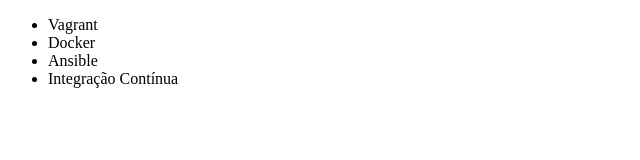
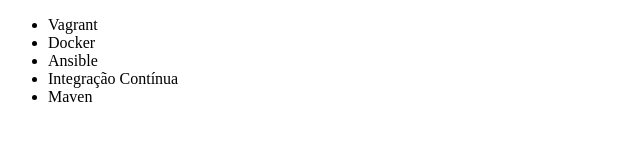
Before and after one commit to droveda/git-test, a plain HTML site: page index.html in a window 1280 px wide. Shown: the full height of the page, 0-640 px from the left. Drawn offline with Linux system fonts and the light colour scheme.

Commit message:
adicionando Maven

```diff
--- a/index.html
+++ b/index.html
@@ -10,6 +10,7 @@
         <li>Docker</li>
         <li>Ansible</li>
         <li>Integração Contínua</li>
+        <li>Maven</li>
     </ul>
 </body>
 </html>
```
